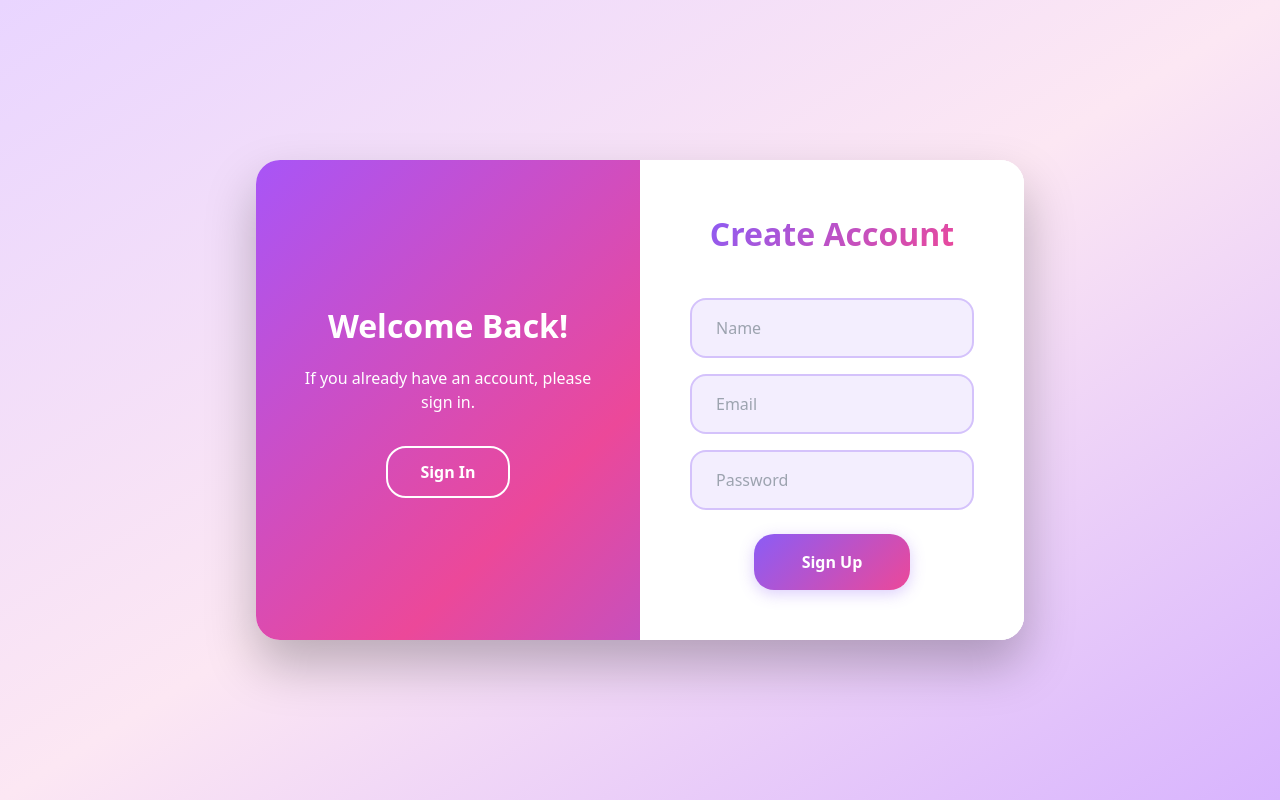
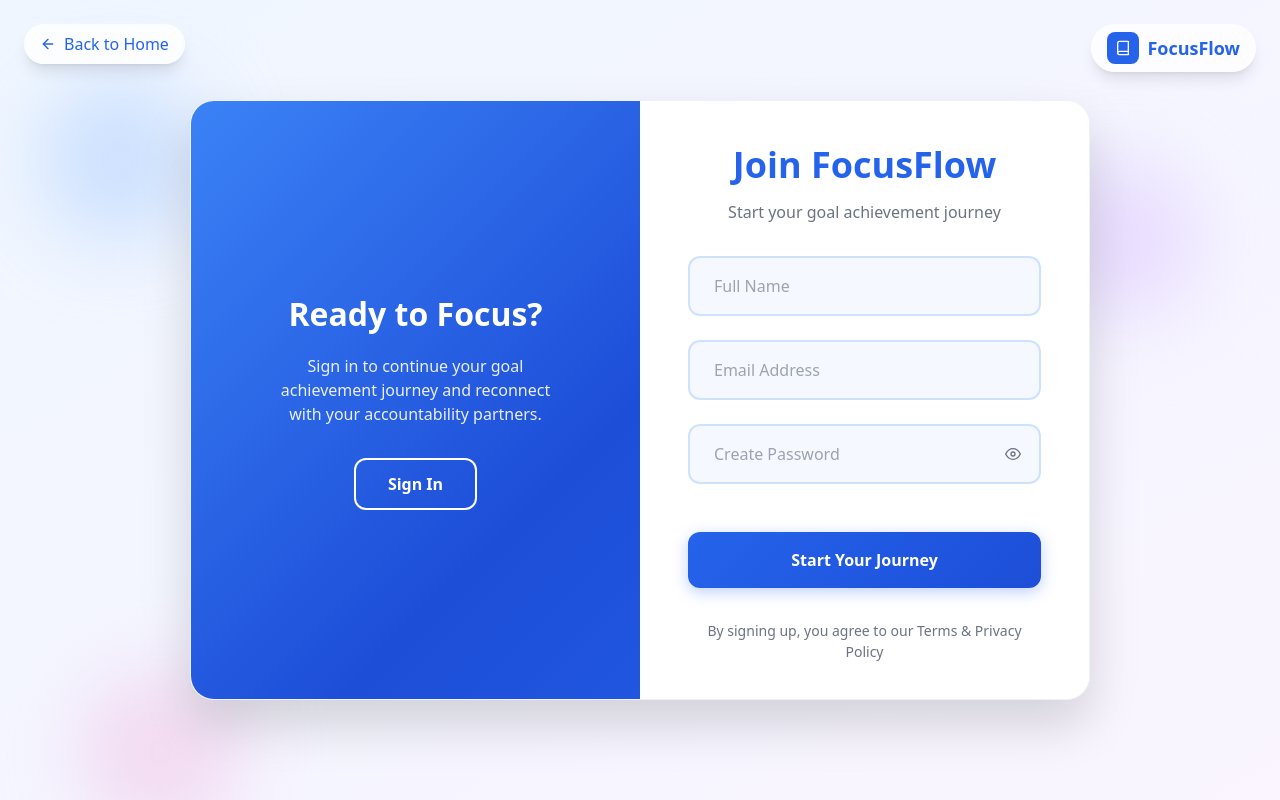
Before and after one commit to yasa41/FocusFlow, a React (Vite) app in the folder client/: page /auth in a window 1280 px wide. Both pictures are taken after a click on the button "Sign Up". Built offline with nearby package versions, Linux system fonts and the light colour scheme; no server answers.

Commit message:
sliding authentication frontend updated and connected to landing page

```diff
--- a/client/src/App.jsx
+++ b/client/src/App.jsx
@@ -3,7 +3,7 @@ import { Routes, Route } from "react-router-dom";
 import LandingPage from "./pages/LandingPage";
 import SlidingAuth from "./pages/SlidingAuth";
 import Dashboard from "./pages/Dashboard";
-import ProfileCompletion from "./components/ProfileCompletion";
+import ProfileCompletion from "./pages/ProfileCompletion";
 
 function App() {
   return (
--- a/client/src/pages/SlidingAuth.css
+++ b/client/src/pages/SlidingAuth.css
@@ -1,16 +1,19 @@
-/* src/components/SlidingAuth.css */
 
+/* ===== MAIN CONTAINER ===== */
 .auth-container {
-  background-color: white;
+  background: rgba(255, 255, 255, 0.95);
+  backdrop-filter: blur(20px);
   border-radius: 24px;
-  box-shadow: 0 25px 50px rgba(0, 0, 0, 0.25);
+  box-shadow: 0 25px 50px rgba(0, 0, 0, 0.15);
+  border: 1px solid rgba(59, 130, 246, 0.1);
   position: relative;
   overflow: hidden;
-  width: 768px;
+  width: min(90vw, 900px); /* Responsive width */
   max-width: 100%;
-  min-height: 480px;
+  min-height: 600px;
 }
 
+/* ===== FORM CONTAINERS ===== */
 .form-container {
   position: absolute;
   top: 0;
@@ -42,17 +45,7 @@
   animation: show 0.6s;
 }
 
-@keyframes show {
-  0%, 49.99% {
-    opacity: 0;
-    z-index: 1;
-  }
-  50%, 100% {
-    opacity: 1;
-    z-index: 5;
-  }
-}
-
+/* ===== OVERLAY SYSTEM ===== */
 .overlay-container {
   position: absolute;
   top: 0;
@@ -69,10 +62,7 @@
 }
 
 .overlay {
-  background: linear-gradient(135deg, #a855f7 0%, #ec4899 50%, #8b5cf6 100%);
-  background-repeat: no-repeat;
-  background-size: cover;
-  background-position: 0 0;
+  background: linear-gradient(135deg, #3b82f6 0%, #1d4ed8 50%, #2563eb 100%);
   color: white;
   position: relative;
   left: -100%;
@@ -92,12 +82,11 @@
   align-items: center;
   justify-content: center;
   flex-direction: column;
-  padding: 0 40px;
+  padding: 0 2rem;
   text-align: center;
   top: 0;
   height: 100%;
   width: 50%;
-  transform: translateX(0);
   transition: transform 0.6s ease-in-out;
 }
 
@@ -118,66 +107,145 @@
   transform: translateX(20%);
 }
 
+.overlay-content {
+  max-width: 280px;
+}
+
+.overlay-title {
+  font-size: clamp(1.5rem, 4vw, 2rem);
+  font-weight: bold;
+  margin-bottom: 1rem;
+}
+
+.overlay-text {
+  font-size: clamp(0.875rem, 2.5vw, 1rem);
+  margin-bottom: 2rem;
+  line-height: 1.5;
+  opacity: 0.9;
+}
+
+/* ===== FORM STYLING ===== */
 .auth-form {
   background-color: white;
   display: flex;
   align-items: center;
   justify-content: center;
   flex-direction: column;
-  padding: 0 50px;
+  padding: clamp(1.5rem, 5vw, 3rem) clamp(1rem, 5vw, 3rem);
   height: 100%;
   text-align: center;
+  width: 100%;
+  box-sizing: border-box;
+}
+
+.form-header {
+  margin-bottom: 2rem;
+  text-align: center;
+  width: 100%;
 }
 
 .form-title {
-  font-size: 2rem;
-  font-weight: bold;
-  margin-bottom: 2rem;
-  background: linear-gradient(135deg, #8b5cf6, #ec4899);
+  font-size: clamp(1.5rem, 5vw, 2.25rem);
+  font-weight: 800;
+  margin-bottom: 0.5rem;
+  background: linear-gradient(135deg, #2563eb, #2563eb);
   -webkit-background-clip: text;
   -webkit-text-fill-color: transparent;
   background-clip: text;
 }
 
+.form-subtitle {
+  color: #6b7280;
+  font-size: clamp(0.875rem, 3vw, 1rem);
+  font-weight: 500;
+}
+
+.form-footer {
+  color: #6b7280;
+  font-size: clamp(0.75rem, 2.5vw, 0.875rem);
+  text-align: center;
+  margin-top: 1rem;
+}
+
+/* ===== INPUTS ===== */
+.input-group {
+  position: relative;
+  margin-bottom: 1.5rem;
+  width: 100%;
+}
+
 .auth-input {
-  background-color: rgba(139, 92, 246, 0.1);
-  border: 2px solid rgba(139, 92, 246, 0.3);
-  border-radius: 16px;
-  padding: 16px 24px;
-  margin: 8px 0;
+  background-color: rgba(59, 130, 246, 0.05);
+  border: 2px solid rgba(59, 130, 246, 0.2);
+  border-radius: 12px;
+  padding: clamp(12px, 3vw, 16px) clamp(16px, 4vw, 24px);
   width: 100%;
-  font-size: 16px;
+  font-size: clamp(14px, 3.5vw, 16px);
+  color: #374151;
+  font-weight: 500;
   transition: all 0.3s ease;
+  box-sizing: border-box;
+}
+
+.auth-input::placeholder {
+  color: #9ca3af;
+  font-weight: 400;
 }
 
 .auth-input:focus {
   outline: none;
-  border-color: #8b5cf6;
-  background-color: rgba(139, 92, 246, 0.15);
-  box-shadow: 0 0 0 3px rgba(139, 92, 246, 0.2);
+  border-color: #2563eb;
+  background-color: rgba(59, 130, 246, 0.1);
+  box-shadow: 0 0 0 3px rgba(59, 130, 246, 0.15);
+  transform: translateY(-2px);
 }
 
+.password-toggle {
+  position: absolute;
+  right: 16px;
+  top: 50%;
+  transform: translateY(-50%);
+  background: none;
+  border: none;
+  color: #6b7280;
+  cursor: pointer;
+  padding: 4px;
+  transition: color 0.3s ease;
+  z-index: 10;
+}
+
+.password-toggle:hover {
+  color: #2563eb;
+}
+
+/* ===== BUTTONS ===== */
 .auth-button {
-  border-radius: 20px;
+  border-radius: 12px;
   border: none;
-  background: linear-gradient(135deg, #8b5cf6, #ec4899);
+  background: linear-gradient(135deg, #2563eb, #1d4ed8);
   color: white;
-  font-size: 16px;
+  font-size: clamp(14px, 3.5vw, 16px);
   font-weight: 600;
-  padding: 16px 48px;
-  margin-top: 16px;
+  padding: clamp(12px, 3vw, 16px) clamp(16px, 4vw, 24px);
+  width: 100%;
   cursor: pointer;
   transition: all 0.3s ease;
-  box-shadow: 0 4px 15px rgba(139, 92, 246, 0.3);
+  box-shadow: 0 4px 15px rgba(37, 99, 235, 0.3);
+  display: flex;
+  align-items: center;
+  justify-content: center;
+  gap: 8px;
+  margin: 1.5rem 0 1rem 0;
 }
 
-.auth-button:hover {
+.auth-button:hover:not(:disabled) {
+  background: linear-gradient(135deg, #1d4ed8, #1e40af);
   transform: translateY(-2px);
-  box-shadow: 0 8px 25px rgba(139, 92, 246, 0.4);
+  box-shadow: 0 8px 25px rgba(37, 99, 235, 0.4);
 }
 
 .auth-button:disabled {
-  opacity: 0.7;
+  opacity: 0.8;
   cursor: not-allowed;
   transform: none;
 }
@@ -185,61 +253,138 @@
 .ghost-button {
   background-color: transparent;
   border: 2px solid white;
-  border-radius: 20px;
+  border-radius: 12px;
   color: white;
-  font-size: 16px;
+  font-size: clamp(14px, 3.5vw, 16px);
   font-weight: 600;
-  padding: 12px 32px;
+  padding: clamp(10px, 2.5vw, 12px) clamp(24px, 6vw, 32px);
   cursor: pointer;
   transition: all 0.3s ease;
 }
 
 .ghost-button:hover {
   background-color: white;
-  color: #8b5cf6;
+  color: #2563eb;
   transform: scale(1.05);
 }
 
-.overlay-title {
-  font-size: 2rem;
-  font-weight: bold;
-  margin-bottom: 1rem;
+/* ===== LOADING & LINKS ===== */
+.loading-spinner {
+  width: 20px;
+  height: 20px;
+  border: 2px solid transparent;
+  border-top: 2px solid white;
+  border-radius: 50%;
+  animation: spin 1s linear infinite;
 }
 
-.overlay-text {
-  font-size: 16px;
-  margin-bottom: 2rem;
-  line-height: 1.5;
+.forgot-password {
+  color: #2563eb;
+  font-size: clamp(0.75rem, 2.5vw, 0.875rem);
+  text-decoration: none;
+  text-align: center;
+  display: block;
+  margin-top: 1rem;
+  font-weight: 500;
+  transition: color 0.3s ease;
 }
 
+.forgot-password:hover {
+  color: #1d4ed8;
+}
+
+/* ===== ERROR MESSAGES ===== */
 .error-message {
-  color: #ef4444;
+  color: #dc2626;
   background-color: #fef2f2;
   border: 1px solid #fecaca;
   border-radius: 8px;
   padding: 12px;
-  margin: 8px 0;
-  font-size: 14px;
-  width: 100%;
+  margin: 12px 0;
+  font-size: clamp(12px, 3vw, 14px);
   text-align: center;
+  font-weight: 500;
 }
 
-/* Responsive Design */
+/* ===== RESPONSIVE BREAKPOINTS ===== */
+
+/* Tablet Portrait */
+@media (max-width: 1024px) {
+  .auth-container {
+    width: 95vw;
+    min-height: 550px;
+  }
+}
+
+/* Mobile Landscape / Small Tablet */
 @media (max-width: 768px) {
   .auth-container {
-    width: 90%;
-    min-height: 600px;
+    width: 95vw;
+    min-height: 500px;
+    margin: 1rem 0;
   }
 
+  /* Stack forms vertically on mobile */
   .form-container {
-    width: 100%;
+    width: 100% !important;
+    position: static !important;
+    opacity: 1 !important;
+    transform: none !important;
   }
 
+  /* Hide sliding overlay on mobile */
   .overlay-container {
+    display: none !important;
+  }
+
+  /* Show only one form at a time on mobile */
+  .sign-up-container {
+    display: none;
+  }
+
+  .auth-container.right-panel-active .sign-up-container {
+    display: block;
+  }
+
+  .auth-container.right-panel-active .sign-in-container {
     display: none;
   }
 
   .auth-form {
-    padding: 0 30px;
+    padding: 2rem 1.5rem;
   }
 }
+
+/* Mobile Portrait */
+@media (max-width: 480px) {
+  .auth-container {
+    width: 98vw;
+    margin: 0.5rem 1vw;
+    border-radius: 16px;
+    min-height: 450px;
+  }
+
+  .auth-form {
+    padding: 1.5rem 1rem;
+  }
+
+  .input-group {
+    margin-bottom: 1.25rem;
+  }
+}
+
+/* Very Small Mobile */
+@media (max-width: 360px) {
+  .auth-container {
+    width: 100vw;
+    margin: 0;
+    border-radius: 0;
+    min-height: 100vh;
+  }
+
+  .auth-form {
+    padding: 1rem;
+    justify-content: flex-start;
+    padding-top: 2rem;
+  }
+}
--- a/client/src/pages/SlidingAuth.jsx
+++ b/client/src/pages/SlidingAuth.jsx
@@ -1,6 +1,8 @@
 import React, { useState } from "react";
 import { loginUser, registerUser } from "../services/api";
-import ProfileCompletion from "../components/ProfileCompletion"; // <-- import
+import ProfileCompletion from "./ProfileCompletion";
+import { FiArrowLeft, FiBook, FiEye, FiEyeOff} from "react-icons/fi";
+import { useNavigate } from "react-router-dom";
 import "./SlidingAuth.css";
 
 export default function SlidingAuth() {
@@ -9,7 +11,9 @@ export default function SlidingAuth() {
   const [signInData, setSignInData] = useState({ email: "", password: "" });
   const [loading, setLoading] = useState(false);
   const [error, setError] = useState("");
-  const [showProfileCompletion, setShowProfileCompletion] = useState(false); // <-- new
+  const [showProfileCompletion, setShowProfileCompletion] = useState(false);
+  const [showPassword, setShowPassword] = useState(false);
+  const navigate = useNavigate();
 
   const handleSignUpSubmit = async (e) => {
     e.preventDefault();
@@ -19,9 +23,7 @@ export default function SlidingAuth() {
       const response = await registerUser(signUpData.name, signUpData.email, signUpData.password);
 
       if (response.data.success) {
-        // clear form
         setSignUpData({ name: "", email: "", password: "" });
-        // show profile completion page
         setShowProfileCompletion(true);
       } else {
         setError(response.data.message || "Sign up failed");
@@ -46,7 +48,6 @@ export default function SlidingAuth() {
       const response = await loginUser(signInData.email, signInData.password);
       if (response.data.success) {
         setSignInData({ email: "", password: "" });
-        // redirect to dashboard
         window.location.href = "/dashboard";
       } else {
         setError(response.data.message || "Sign in failed");
@@ -63,17 +64,14 @@ export default function SlidingAuth() {
     }
   };
 
-  // after completing profile
   const handleProfileComplete = () => {
     window.location.href = "/dashboard";
   };
 
-  // if user skips profile
   const handleProfileSkip = () => {
     window.location.href = "/dashboard";
   };
 
-  // show profile completion after registration
   if (showProfileCompletion) {
     return (
       <ProfileCompletion
@@ -84,79 +82,206 @@ export default function SlidingAuth() {
   }
 
   return (
-    <div className="min-h-screen flex items-center justify-center bg-gradient-to-br from-purple-200 via-pink-100 to-purple-300">
-      <div className={`auth-container ${isSignUpMode ? "right-panel-active" : ""}`}>
+    <div className="min-h-screen flex items-center justify-center bg-gradient-to-br from-blue-50 to-purple-50 relative overflow-hidden">
+
+      {/* Animated Background Blobs */}
+      <div className="absolute top-20 left-10 w-40 h-40 bg-blue-200 rounded-full mix-blend-multiply filter blur-2xl opacity-60 animate-blob"></div>
+      <div className="absolute top-40 right-20 w-40 h-40 bg-purple-200 rounded-full mix-blend-multiply filter blur-2xl opacity-60 animate-blob animation-delay-2000"></div>
+      <div className="absolute -bottom-8 left-20 w-40 h-40 bg-pink-200 rounded-full mix-blend-multiply filter blur-2xl opacity-60 animate-blob animation-delay-4000"></div>
+
+
+      {/* Top Navigation */}
+      <div className="absolute top-4 left-4 md:top-6 md:left-6 z-50">
+        <button
+          onClick={() => navigate("/")}
+          className="flex items-center space-x-2 px-3 py-2 md:px-4 md:py-2 bg-white/80 backdrop-blur-md rounded-full shadow-lg hover:bg-white hover:shadow-xl transition-all duration-300 group text-sm md:text-base"
+        >
+          <FiArrowLeft className="w-4 h-4 text-blue-600 group-hover:-translate-x-1 transition-transform" />
+          <span className="text-blue-600 font-medium hidden sm:inline">Back to Home</span>
+          <span className="text-blue-600 font-medium sm:hidden">Back</span>
+        </button>
+      </div>
+
+      {/* Logo in top right */}
+      <div className="absolute top-4 right-4 md:top-6 md:right-6 z-50">
+        <div className="flex items-center space-x-2 px-3 py-2 md:px-4 md:py-2 bg-white/80 backdrop-blur-md rounded-full shadow-lg">
+          <div className="w-6 h-6 md:w-8 md:h-8 bg-blue-600 rounded-lg flex items-center justify-center">
+            <FiBook className="w-3 h-3 md:w-4 md:h-4 text-white" />
+          </div>
+          <span className="text-base md:text-lg font-bold text-blue-600">FocusFlow</span>
+        </div>
+      </div>
+
+      {/* Mobile Form Toggle (only visible on mobile) */}
+      <div className="absolute top-20 left-1/2 transform -translate-x-1/2 z-50 md:hidden">
+        <div className="flex bg-white/90 backdrop-blur-md rounded-full p-1 shadow-lg">
+          <button
+            onClick={() => setIsSignUpMode(false)}
+            className={`px-4 py-2 rounded-full text-sm font-medium transition-all ${
+              !isSignUpMode
+                ? 'bg-blue-600 text-white'
+                : 'text-gray-600 hover:text-blue-600'
+            }`}
+          >
+            Sign In
+          </button>
+          <button
+            onClick={() => setIsSignUpMode(true)}
+            className={`px-4 py-2 rounded-full text-sm font-medium transition-all ${
+              isSignUpMode
+                ? 'bg-blue-600 text-white'
+                : 'text-gray-600 hover:text-blue-600'
+            }`}
+          >
+            Sign Up
+          </button>
+        </div>
+      </div>
+
+      {/* Main Auth Container with entrance animation */}
+      <div className={`auth-container animate-fade-in-up ${isSignUpMode ? "right-panel-active" : ""}`}>
 
         {/* Sign Up Form */}
         <div className="form-container sign-up-container">
           <form onSubmit={handleSignUpSubmit} className="auth-form">
-            <h2 className="form-title">Create Account</h2>
+            <div className="form-header">
+              <h2 className="form-title">Join FocusFlow</h2>
+              <p className="form-subtitle">Start your goal achievement journey</p>
+            </div>
+
+            <div className="input-group">
               <input
                 type="text"
-              placeholder="Name"
+                placeholder="Full Name"
                 value={signUpData.name}
                 onChange={(e) => setSignUpData({ ...signUpData, name: e.target.value })}
                 className="auth-input"
                 required
               />
+            </div>
+
+            <div className="input-group">
               <input
                 type="email"
-              placeholder="Email"
+                placeholder="Email Address"
                 value={signUpData.email}
                 onChange={(e) => setSignUpData({ ...signUpData, email: e.target.value })}
                 className="auth-input"
                 required
               />
+            </div>
+
+            <div className="input-group password-group">
               <input
-              type="password"
-              placeholder="Password"
+                type={showPassword ? "text" : "password"}
+                placeholder="Create Password"
                 value={signUpData.password}
                 onChange={(e) => setSignUpData({ ...signUpData, password: e.target.value })}
                 className="auth-input"
                 required
               />
-            {error && <div className="error-message">{error}</div>}
+              <button
+                type="button"
+                className="password-toggle"
+                onClick={() => setShowPassword(!showPassword)}
+              >
+                {showPassword ? <FiEyeOff /> : <FiEye />}
+              </button>
+            </div>
+
+            {error && (
+              <div className="error-message animate-shake">
+                {error}
+              </div>
+            )}
+
             <button type="submit" className="auth-button" disabled={loading}>
-              {loading ? "Creating Account..." : "Sign Up"}
+              {loading ? (
+                <>
+                  <span className="loading-spinner"></span>
+                  Creating Account...
+                </>
+              ) : (
+                "Start Your Journey"
+              )}
             </button>
+
+            <p className="form-footer">
+              By signing up, you agree to our Terms & Privacy Policy
+            </p>
           </form>
         </div>
 
         {/* Sign In Form */}
         <div className="form-container sign-in-container">
           <form onSubmit={handleSignInSubmit} className="auth-form">
-            <h2 className="form-title">Sign In</h2>
+            <div className="form-header">
+              <h2 className="form-title">Welcome Back</h2>
+              <p className="form-subtitle">Continue your goal achievement journey</p>
+            </div>
+
+            <div className="input-group">
               <input
                 type="email"
-              placeholder="Email"
+                placeholder="Email Address"
                 value={signInData.email}
                 onChange={(e) => setSignInData({ ...signInData, email: e.target.value })}
                 className="auth-input"
                 required
               />
+            </div>
+
+            <div className="input-group password-group">
               <input
-              type="password"
+                type={showPassword ? "text" : "password"}
                 placeholder="Password"
                 value={signInData.password}
                 onChange={(e) => setSignInData({ ...signInData, password: e.target.value })}
                 className="auth-input"
                 required
               />
-            {error && <div className="error-message">{error}</div>}
+              <button
+                type="button"
+                className="password-toggle"
+                onClick={() => setShowPassword(!showPassword)}
+              >
+                {showPassword ? <FiEyeOff /> : <FiEye />}
+              </button>
+            </div>
+
+            {error && (
+              <div className="error-message animate-shake">
+                {error}
+              </div>
+            )}
+
             <button type="submit" className="auth-button" disabled={loading}>
-              {loading ? "Signing In..." : "Sign In"}
+              {loading ? (
+                <>
+                  <span className="loading-spinner"></span>
+                  Signing In...
+                </>
+              ) : (
+                "Continue Focusing"
+              )}
             </button>
+
+            <a href="#" className="forgot-password">
+              Forgot your password?
+            </a>
           </form>
         </div>
 
-        {/* Overlay Panel */}
+        {/* Enhanced Overlay Panel */}
         <div className="overlay-container">
           <div className="overlay">
             <div className="overlay-panel overlay-left">
-              <h2 className="overlay-title">Welcome Back!</h2>
+              <div className="overlay-content">
+                <h2 className="overlay-title">Ready to Focus?</h2>
                 <p className="overlay-text">
-                If you already have an account, please sign in.
+                  Sign in to continue your goal achievement journey and reconnect with your accountability partners.
                 </p>
+
                 <button
                   className="ghost-button"
                   onClick={() => setIsSignUpMode(false)}
@@ -164,11 +289,14 @@ export default function SlidingAuth() {
                   Sign In
                 </button>
               </div>
+            </div>
             <div className="overlay-panel overlay-right">
-              <h2 className="overlay-title">Hello, Friend!</h2>
+              <div className="overlay-content">
+                <h2 className="overlay-title">Start Your Journey!</h2>
                 <p className="overlay-text">
-                Enter your personal details and start your journey with us.
+                  Join thousands who are crushing their goals together. Find your accountability partners and make real progress.
                 </p>
+
                 <button
                   className="ghost-button"
                   onClick={() => setIsSignUpMode(true)}
@@ -180,5 +308,6 @@ export default function SlidingAuth() {
           </div>
         </div>
       </div>
+    </div>
   );
 }
```
Also changed, not shown: client/src/pages/ProfileCompletion.jsx (renamed from client/src/components/ProfileCompletion.jsx). Lines whose indentation alone changed are shown as unchanged.
